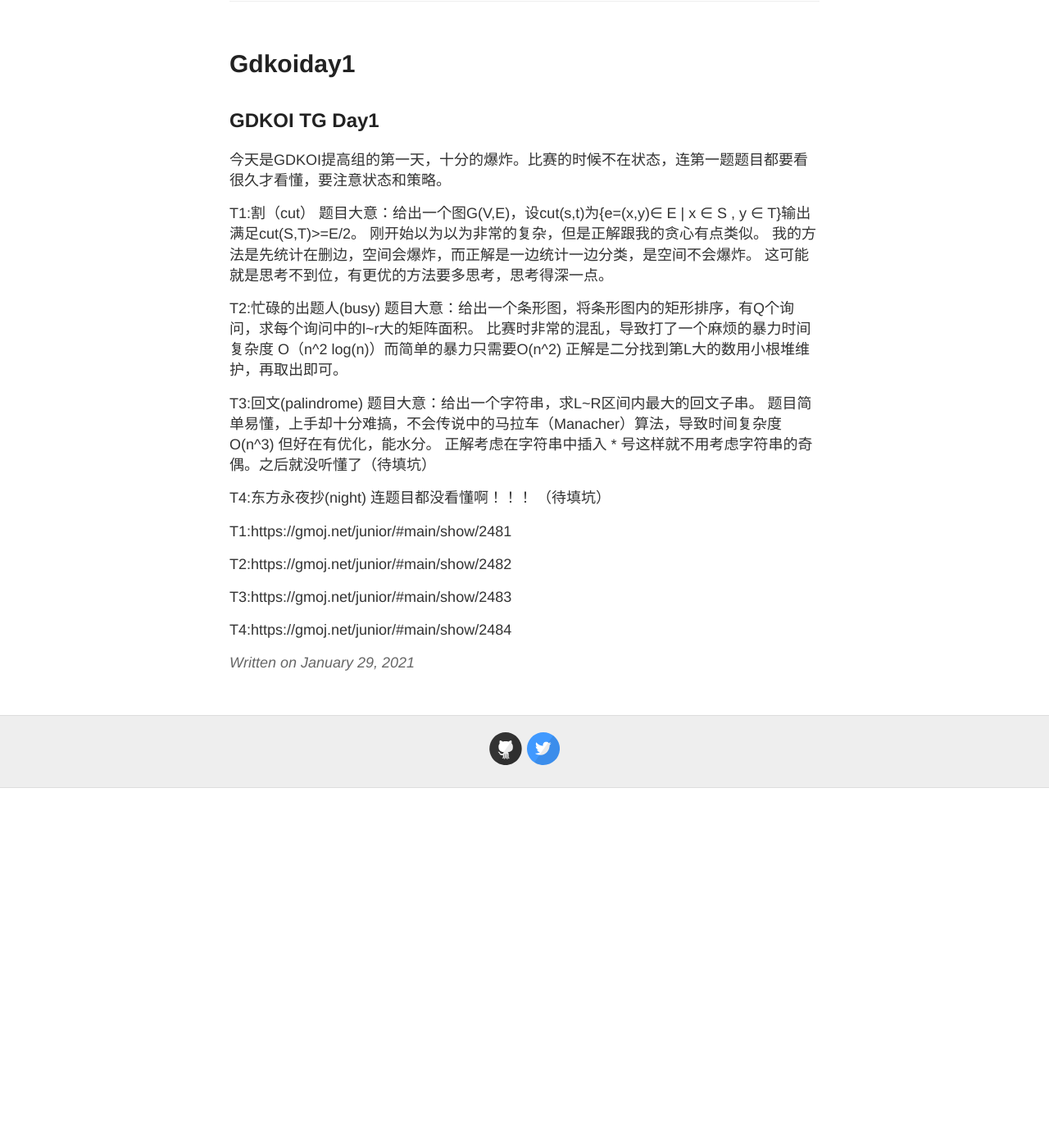
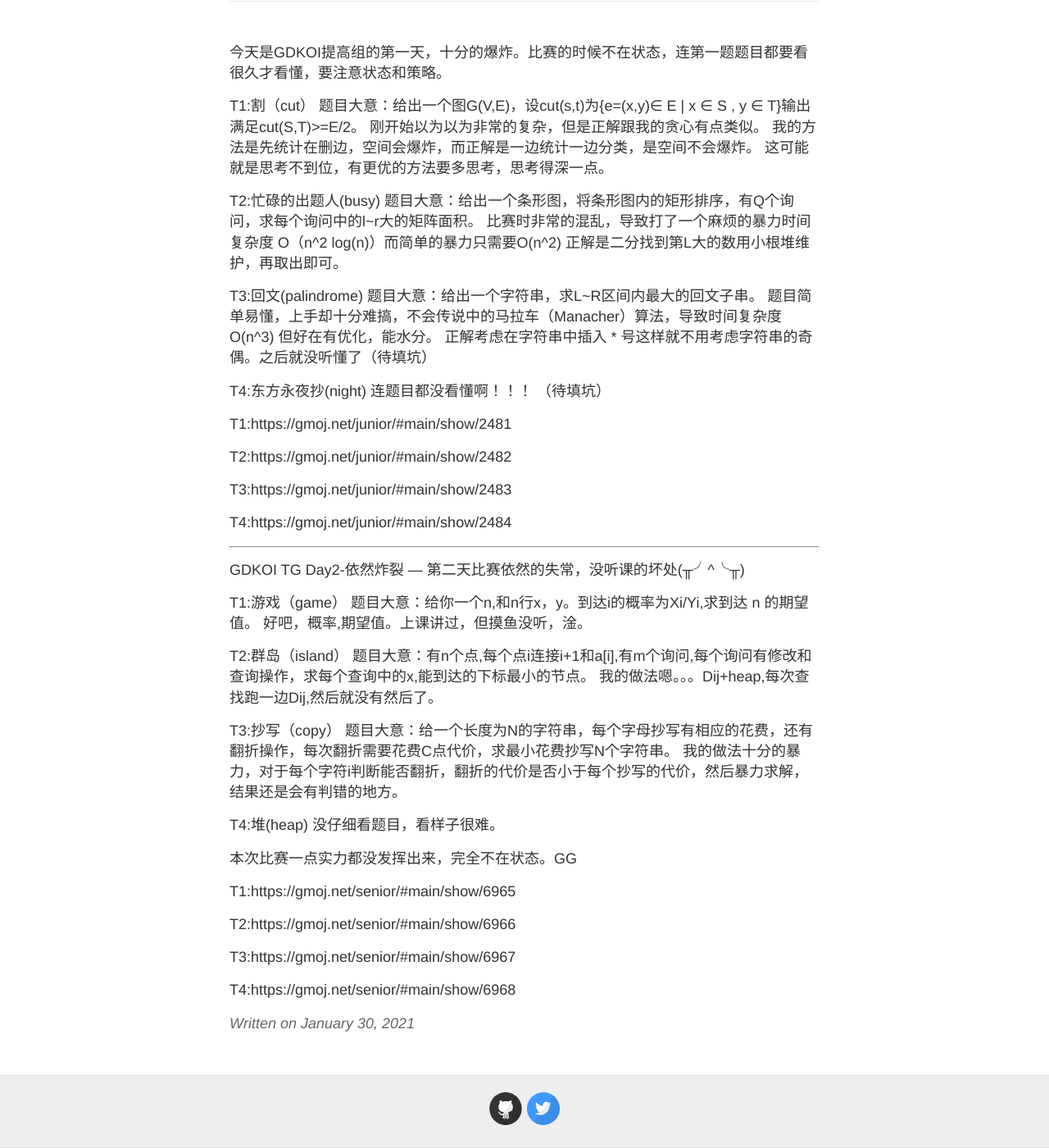
Before and after one commit to IchengU/IchengU.github.io, a Jekyll site: the page built from _posts/2021-1-29-比赛总结.md, in a window 1280 px wide and 1400 px high, scrolled down 109 px. Shown: the whole window at 82% size. Built offline with Jekyll 4.4.1, drawn with Linux system fonts in a browser that asks for light colours; our own code applies the rules of GitHub Pages for plain Markdown files; before the commit the page ends 1070 px from its top, so only the background shows below that.

Commit message:
Update and rename 2021-1-29-GDKOIDay1.md to 2021-1-29-比赛总结.md

```diff
--- a/_posts/2021-1-29-GDKOIDay1.md
+++ b/_posts/2021-1-29-比赛总结.md
@@ -1,3 +1,4 @@
+---
 GDKOI TG Day1
 ---
 今天是GDKOI提高组的第一天，十分的爆炸。比赛的时候不在状态，连第一题题目都要看很久才看懂，要注意状态和策略。
@@ -28,3 +29,34 @@ T2:https://gmoj.net/junior/#main/show/2482
 T3:https://gmoj.net/junior/#main/show/2483
 
 T4:https://gmoj.net/junior/#main/show/2484
+
+---
+GDKOI TG Day2-依然炸裂
+---
+第二天比赛依然的失常，没听课的坏处(╥╯^╰╥)
+
+T1:游戏（game）
+题目大意：给你一个n,和n行x，y。到达i的概率为Xi/Yi,求到达 n 的期望值。
+好吧，概率,期望值。上课讲过，但摸鱼没听，淦。
+
+T2:群岛（island）
+题目大意：有n个点,每个点i连接i+1和a[i],有m个询问,每个询问有修改和查询操作，求每个查询中的x,能到达的下标最小的节点。
+我的做法嗯。。。Dij+heap,每次查找跑一边Dij,然后就没有然后了。
+
+T3:抄写（copy）
+题目大意：给一个长度为N的字符串，每个字母抄写有相应的花费，还有翻折操作，每次翻折需要花费C点代价，求最小花费抄写N个字符串。
+我的做法十分的暴力，对于每个字符i判断能否翻折，翻折的代价是否小于每个抄写的代价，然后暴力求解，结果还是会有判错的地方。
+
+T4:堆(heap)
+没仔细看题目，看样子很难。
+
+
+本次比赛一点实力都没发挥出来，完全不在状态。GG
+
+T1:https://gmoj.net/senior/#main/show/6965
+
+T2:https://gmoj.net/senior/#main/show/6966
+
+T3:https://gmoj.net/senior/#main/show/6967
+
+T4:https://gmoj.net/senior/#main/show/6968
```
